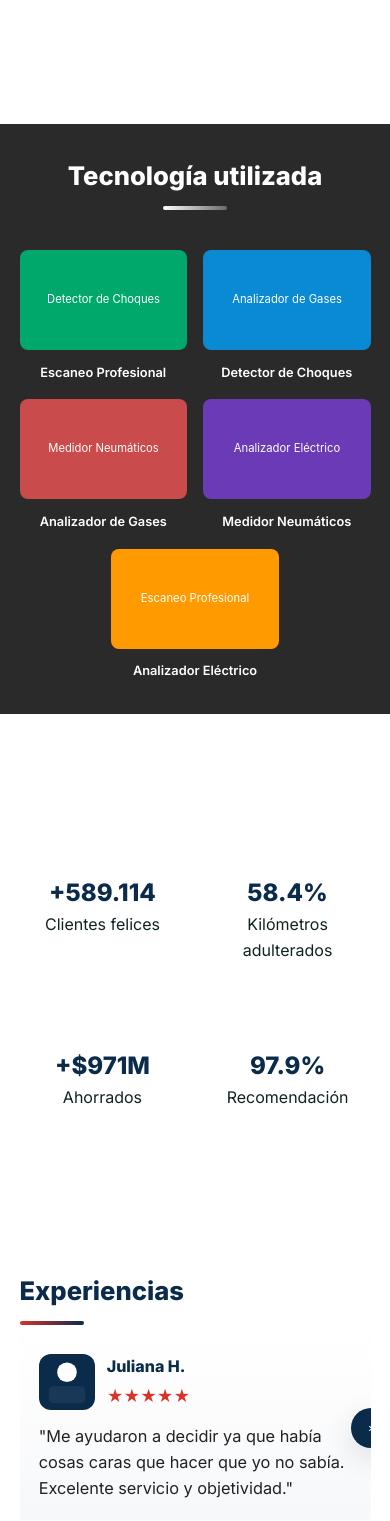
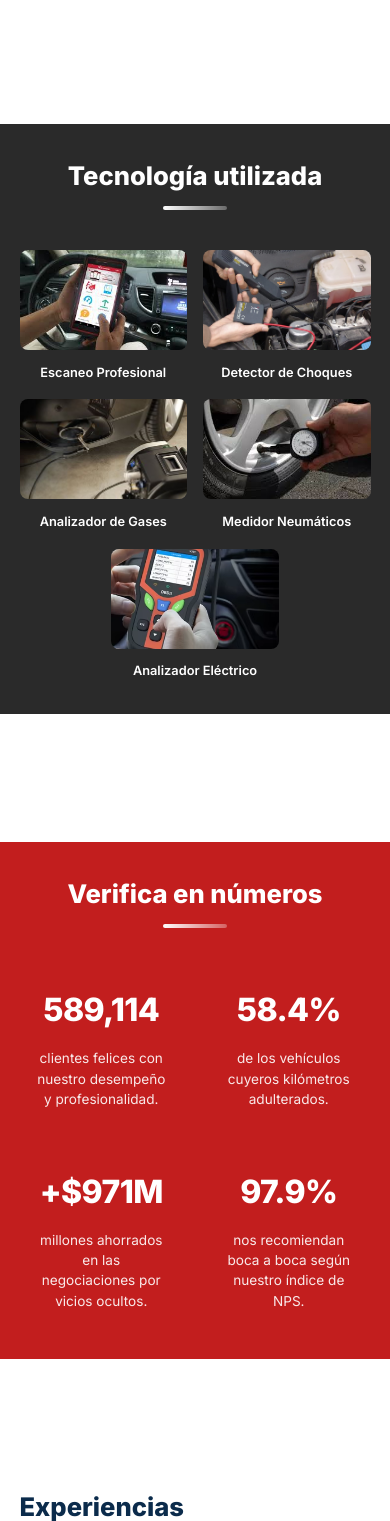
Before and after one commit to david2987/akina, a PHP site: page / in a window 390 px wide. Shown: the part 3968-5489 px from the top of the page. Run offline with PHP 8.4, Linux system fonts and the light colour scheme.

Commit message:
Redesign "Verifica en números" section: red background (#c21e1e), 4-column layout with large white numbers

```diff
--- a/landing/assets/css/styles.css
+++ b/landing/assets/css/styles.css
@@ -80,8 +80,13 @@ body { font-family: 'Inter', system-ui, -apple-system, 'Segoe UI', Roboto, 'Helv
 .tech-card figcaption strong{ display:block; color:var(--navy); font-weight:700 }
 .tech-card .tag{ display:inline-block; margin-top:6px; padding:3px 8px; background:rgba(11,43,75,0.06); color:var(--navy); border-radius:18px; font-size:0.78rem }
 .tech-card:hover{ transform: translateY(-6px); box-shadow: 0 22px 60px rgba(2,6,23,0.12); }
-.number-block { text-align:center; padding: 2rem 1rem; }
-.number-block h3 { font-size: 1.5rem; color: var(--navy); }
+.numbers-bg { background: #c21e1e; margin: 0 -200vw; padding: 4rem calc(200vw - 45vw); }
+.numbers-bg h2 { color: #fff; text-align: center; }
+.numbers-bg h2::after { background: linear-gradient(90deg, #fff, rgba(255,255,255,0.3)); margin: 0.6rem auto; }
+.numbers-grid { display: grid; grid-template-columns: repeat(4, 1fr); gap: 2rem; margin-top: 2.5rem; }
+.number-block { text-align: center; padding: 1rem; }
+.number-block h3 { font-size: 3.2rem; color: #fff; font-weight: 800; margin-bottom: 0.8rem; letter-spacing: -0.02em; }
+.number-block p { color: rgba(255,255,255,0.9); font-size: 0.95rem; line-height: 1.5; margin: 0; }
 .testimonials .carousel { display:flex; gap:10px; overflow:hidden; }
 .testimonials .carousel { display:flex; gap:14px; align-items:center; position:relative; }
 .carousel-prev, .carousel-next{ background: var(--navy); color:#fff; border:0; width:40px; height:40px; border-radius:50%; position:absolute; top:50%; transform: translateY(-50%); cursor:pointer; box-shadow:0 10px 30px rgba(2,6,23,0.12) }
@@ -129,7 +134,10 @@ body { font-family: 'Inter', system-ui, -apple-system, 'Segoe UI', Roboto, 'Helv
   .tech-item{ flex: 0 0 calc(50% - 0.5rem); min-width: 120px; }
   .tech-item img{ height: 100px; }
   .tech-item p{ font-size: 0.8rem; }
-  .tech-grid{ grid-template-columns: repeat(2,1fr) }
+  .numbers-bg{ margin: 0; padding: 2rem 0; }
+  .numbers-grid{ grid-template-columns: repeat(2, 1fr); gap: 1.5rem; }
+  .number-block h3{ font-size: 2rem; }
+  .number-block p{ font-size: 0.85rem; }
 }
 
 /* contact */
--- a/landing/index.html
+++ b/landing/index.html
@@ -179,23 +179,23 @@
           <h2>Tecnología utilizada</h2>
           <div class="tech-grid">
             <div class="tech-item">
-              <img src="assets/images/tech1.svg" alt="Escaneo Profesional" />
+              <img src="assets/images/Escaneo.jpg" alt="Escaneo Profesional" />
               <p>Escaneo Profesional</p>
             </div>
             <div class="tech-item">
-              <img src="assets/images/tech2.svg" alt="Detector de Choques" />
+              <img src="assets/images/Detector-choques.jpg" alt="Detector de Choques" />
               <p>Detector de Choques</p>
             </div>
             <div class="tech-item">
-              <img src="assets/images/tech3.svg" alt="Analizador de Gases" />
+              <img src="assets/images/analizador de gases.jpg" alt="Analizador de Gases" />
               <p>Analizador de Gases</p>
             </div>
             <div class="tech-item">
-              <img src="assets/images/tech4.svg" alt="Medidor Neumáticos" />
+              <img src="assets/images/medidor.jpg" alt="Medidor Neumáticos" />
               <p>Medidor Neumáticos</p>
             </div>
             <div class="tech-item">
-              <img src="assets/images/tech5.svg" alt="Analizador Eléctrico" />
+              <img src="assets/images/analizador-electrico.avif" alt="Analizador Eléctrico" />
               <p>Analizador Eléctrico</p>
             </div>
           </div>
@@ -203,23 +203,28 @@
       </div>
     </section>
 
-    <section class="container section numbers">
-      <div class="grid grid-4">
+    <section class="section numbers">
+      <div class="numbers-bg">
+        <div class="container">
+          <h2>Verifica en números</h2>
+          <div class="numbers-grid">
             <div class="number-block">
-          <h3>+589.114</h3>
-          <p>Clientes felices</p>
+              <h3 class="number" data-target="589114">0</h3>
+              <p>clientes felices con nuestro desempeño y profesionalidad.</p>
             </div>
             <div class="number-block">
               <h3>58.4%</h3>
-          <p>Kilómetros adulterados</p>
+              <p>de los vehículos cuyeros kilómetros adulterados.</p>
             </div>
             <div class="number-block">
               <h3>+$971M</h3>
-          <p>Ahorrados</p>
+              <p>millones ahorrados en las negociaciones por vicios ocultos.</p>
             </div>
             <div class="number-block">
               <h3>97.9%</h3>
-          <p>Recomendación</p>
+              <p>nos recomiendan boca a boca según nuestro índice de NPS.</p>
+            </div>
+          </div>
         </div>
       </div>
     </section>
```
Also changed, not shown: landing/assets/images/Detector-choques.jpg (added), landing/assets/images/Escaneo.jpg (added), landing/assets/images/analizador de gases.jpg (added), landing/assets/images/analizador-electrico.avif (added), landing/assets/images/medidor.jpg (added). Lines whose indentation alone changed are shown as unchanged.
